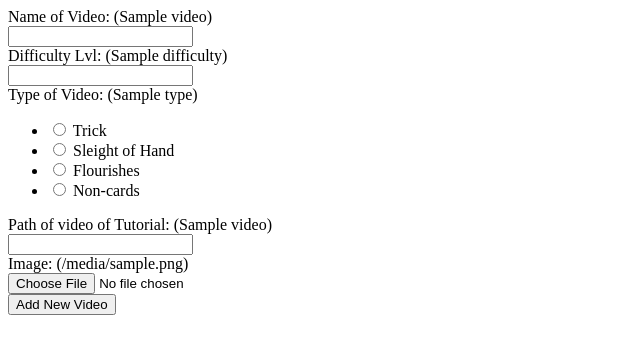
After one commit to poonbing/AppDevelopment, a Flask app: template templates/tutorial-update.html in a window 1280 px wide. The commit adds this page. Shown: the top 354 px of the page, without its empty margins (0-640 px from the left). Run offline with Flask 2, Linux system fonts and the light colour scheme; the template is opened without the code that fills it: values that come from a table or form of the project are taken from there, most other values are stand-ins (such as "Sample title", 1, 10 or a date in 2020); parts of the project's set-up code (start-up, migrations or seed data) failed here and were passed over; some libraries are stand-ins or nearby versions.

Commit message:
Homepage gaotim gaotim

```diff
--- a/Form1.py
+++ b/Form1.py
@@ -58,7 +58,7 @@ class CreateTutorial(FlaskForm):
     difficulty = RadioField('Difficulty Lvl:', choices=['Beginner', 'Intermediate', 'Advanced'], validators=[DataRequired()])
     type = RadioField('Type of Video:', choices=['Trick', 'Sleight of Hand', 'Flourishes', 'Non-cards'], validators=[DataRequired()])
     video = StringField('Path of video of Tutorial:', [DataRequired()])
-    thumbnail = StringField('Thumbnail Path:', [DataRequired()])
+    file = FileField("Image:", validators=[FileRequired(), FileAllowed(['jpg', 'png', 'jpeg', 'gif', 'webp'], message='File Type Not Allowed!')])
 
 
 class UpdateTutorial(FlaskForm):
@@ -66,4 +66,4 @@ class UpdateTutorial(FlaskForm):
     difficulty = RadioField('Difficulty Lvl:', choices=['Beginner', 'Intermediate', 'Advanced'])
     type = RadioField('Type of Video:', choices=['Trick', 'Sleight of Hand', 'Flourishes', 'Non-cards'])
     video = StringField('Path of video of Tutorial:')
-    thumbnail = StringField('Thumbnail Path:')
+    file = FileField("Image:", validators=[FileAllowed(['jpg', 'png', 'jpeg', 'gif', 'webp'], message='File Type Not Allowed!')])
--- a/__init__.py
+++ b/__init__.py
@@ -63,6 +63,15 @@ def unique_id(type):
             return unique_id(type)
         else:
             return output
+    elif type == 'tutorial':
+        kind = 'T'
+        db = retrieve_db('Tutorial', 'video')
+        keys = db.keys()
+        output = kind+idc
+        if output in keys:
+            return unique_id(type)
+        else:
+            return output
 
 
 def generate_receipt():
@@ -109,8 +118,22 @@ def homepage():
         for c in range(0, 8):
             product = data[c]
             newitems.append(product)
+        all_product_list = []
+        accessories_db = retrieve_db('products', 'accessories')
+        accessories_info = list(accessories_db.values())
+        product_info = list(db.values())
+        for items in accessories_info:
+            all_product_list.append(items)
+        for deck in product_info:
+            all_product_list.append(deck)
+
+        product_amount = len(all_product_list)
+        products = random.sample(all_product_list, product_amount)
+
         amount = session['cart']
-        return render_template('home.html', top_items=topitems, new_items=newitems, amount=amount)
+
+        return render_template('home.html', top_items=topitems, new_items=newitems, amount=amount, products=products)
+
 
 
 @app.route('/decks_database', methods=['GET', 'POST', 'PUT'])
@@ -457,23 +480,28 @@ def retrieve_accessories():
 
 @app.route('/createTutorial', methods=['POST', 'GET'])
 def create_tutorial():
-    form = CreateTutorial(request.form)
+    form = CreateTutorial()
     if request.method == 'POST':
         if request.form.get('submit') == 'create':
-            video = {
-                'id': current_count('Tutorial', 'video'),
-                'name': form.name.data,
-                'difficulty': form.difficulty.data,
-                'type': form.type.data,
-                'video': form.video.data,
-                'thumbnail': form.thumbnail.data,
-            }
-            db = retrieve_db('Tutorial', 'video')
-            db[current_count('Tutorial', 'video')] = video
-            commit_db('Tutorial', 'video', db)
-            print('created')
-            return redirect(url_for('create_tutorial'))
-        elif request.form.get('submit') in retrieve_db('Tutorial', 'video'):
+            file = form.file.data
+            if form.file.data is not None:
+                filename = secure_filename(file.filename)
+                file.save(os.path.join(app.config['UPLOAD_FOLDER'], secure_filename(file.filename)))
+                uid = unique_id('tutorial')
+                video = {
+                    'id': uid,
+                    'name': form.name.data,
+                    'difficulty': form.difficulty.data,
+                    'type': form.type.data,
+                    'video': form.video.data,
+                    'thumbnail': filename,
+                }
+                db = retrieve_db('Tutorial', 'video')
+                db[uid] = video
+                commit_db('Tutorial', 'video', db)
+                print('created')
+                return redirect(url_for('create_tutorial'))
+        elif request.form.get('function') == 'delete':
             print(request.form.get('submit'))
             if request.form.get('function') == "delete":
                 delete_id = request.form.get('submit')
@@ -492,12 +520,52 @@ def create_tutorial():
                 commit_db('Tutorial', 'video', product_list)
                 print("deleted")
                 return redirect(url_for('create_tutorial'))
+        elif request.form.get('function') == 'update':
+            db = retrieve_db('Tutorial', 'video')
+            print(db)
+            pid = request.form.get('submit')
+            item = db[pid]
+            form = UpdateTutorial()
+            amount = session['cart']
+            return render_template('tutorial-update.html', video=item, form=form, amount=amount)
     else:
         video = retrieve_db('Tutorial', 'video')
         tutorial_list = video.values()
         amount = session['cart']
         return render_template('createTutorial.html', form=form, tutorial_list=tutorial_list, video=video, amount=amount)
 
+
+
+@app.route('/tutorialupdate', methods=['POST', 'GET'])
+def update_tutorial_info():
+    form = UpdateTutorial()
+    if request.method == "POST":
+        db = retrieve_db('Tutorial', 'video')
+        uid = request.form.get('product_id')
+        print(uid)
+        product = db[uid]
+        if form.file.data is not None:
+            file = form.file.data
+            filename = secure_filename(file.filename)
+            file.save(os.path.join(app.config['UPLOAD_FOLDER'], secure_filename(file.filename)))
+            product['image'] = filename
+        if form.name.data != "":
+            product['name'] = form.name.data
+            print('name')
+        elif form.difficulty.data is not None:
+            product['difficulty'] = form.difficulty.data
+            print('difficulty')
+        elif form.type.data is not None:
+            product['type'] = form.type.data
+        elif form.video.data is not None:
+            product['video'] = form.video.data
+        uid = str(uid)
+        db[uid] = product
+        commit_db('Tutorial', 'video', db)
+        print("updated")
+        return redirect(url_for('create_tutorial'))
+    else:
+        return render_template('tutorial-update.html', form=form)
 
 @app.route('/tutorials', methods=['POST', 'GET'])
 def receive_tutorial():
@@ -510,5 +578,37 @@ def receive_tutorial():
     return render_template('tutorial.html', tutorial_list=tutorial_list, amount=amount)
 
 
+@app.route('/Promotion', methods=['POST', 'GET'])
+def retrieve_promotion():
+    promotion_list = []
+    product_db = retrieve_db('products', 'decks')
+    product_info = list(product_db.values())
+    for deck in product_info:
+        if deck['offered price'] != deck['price']:
+            promotion_list.append(deck)
+        else:
+            pass
+    accessories_db = retrieve_db('products', 'accessories')
+    accessories_info = list(accessories_db.values())
+    for items in accessories_info:
+        if items['offered price'] != items['price']:
+            promotion_list.append(items)
+        else:
+            pass
+
+    if request.method == 'POST':
+        product_id = request.form.get("id")
+        print(product_id)
+        session['id'] = product_id
+        return redirect(url_for('product_page'))
+
+    print(promotion_list)
+
+
+
+    return render_template('retrievePromotion.html', promotion_list=promotion_list)
+
+
+
 if __name__ == '__main__':
     app.run(debug=True)
--- /dev/null
+++ b/templates/tutorial-update.html
@@ -0,0 +1,39 @@
+<!DOCTYPE html>
+<html lang="en">
+    <head></head>
+    <body>
+        <div class="update-form">
+            <form method="POST" enctype="multipart/form-data">
+                <div class="form-group">
+                    {{ form.name.label }} ({{ video['name'] }})
+                    <br>
+                    {{ form.name }}
+                </div>
+                <div class="form-group">
+                    {{ form.difficulty.label }} ({{ video['difficulty'] }})
+                    <br>
+                    {{ form.name }}
+                </div>
+                <div class="form-group">
+                    {{ form.type.label }} ({{ video['type'] }})
+                    <br>
+                    {{ form.type }}
+                </div>
+                <div class="form-group">
+                    {{ form.video.label }} ({{ video['video'] }})
+                    <br>
+                    {{ form.video }}
+                </div>
+
+                <div class="form-group">
+                    {{ form.file.label }} ({{ video['thumbnail'] }})
+                    <br>
+                    {{ form.file }}
+                </div>
+                <div class="form-group">
+                    <button class="btn btn-primary" type="submit" name="submit" value="{{ video['id'] }}">Add New Video</button>
+                </div>
+            </form>
+        </div>
+    </body>
+</html>
--- a/templates/tutorial.html
+++ b/templates/tutorial.html
@@ -45,7 +45,7 @@
                 <!-----header---->
 
         <div class="header">
-            <h2>Welcome to Tutorial</h2>
+            <h2>Tutorial Library</h2>
             <h4>Get started on your magic journey today!</h4>
         </div>
 
@@ -62,7 +62,7 @@
                                     <div class="badge bg-dark text-white position-absolute" style="top: 1.5rem; right: 0.5rem"><i class="fa-solid fa-check"></i></div>
 
                                 <!-- Product image-->
-                                <img class="card-img-top" src="https://dummyimage.com/450x300/dee2e6/6c757d.jpg" alt="..." />
+                                <img class="card-img-top" src="{{ url_for('static', filename='uploads/'+video['thumbnail']) }}" alt="https://dummyimage.com/450x300/dee2e6/6c757d.jpg" />
                                 <!-- Product details-->
                                 <div class="card-body p-4">
                                     <div class="text-center">
```
Also changed, not shown: templates/createTutorial.html (+9 -6 lines), templates/home.html (+98 -8 lines), templates/retrievePromotion.html (added, +60 -0 lines), static/css/navbar.css, static/images/homebanner(1).jpeg (added), static/images/homebanner(2).jpeg (added), static/images/homebanner(3).jpeg (added), static/images/homebanner(4).jpeg (added), static/images/homebanner(5).jpeg (added), static/uploads/homebanner1.jpeg (added), static/uploads/noc.jpeg (added), static/uploads/regalia.jpeg (added), 3 other files.
